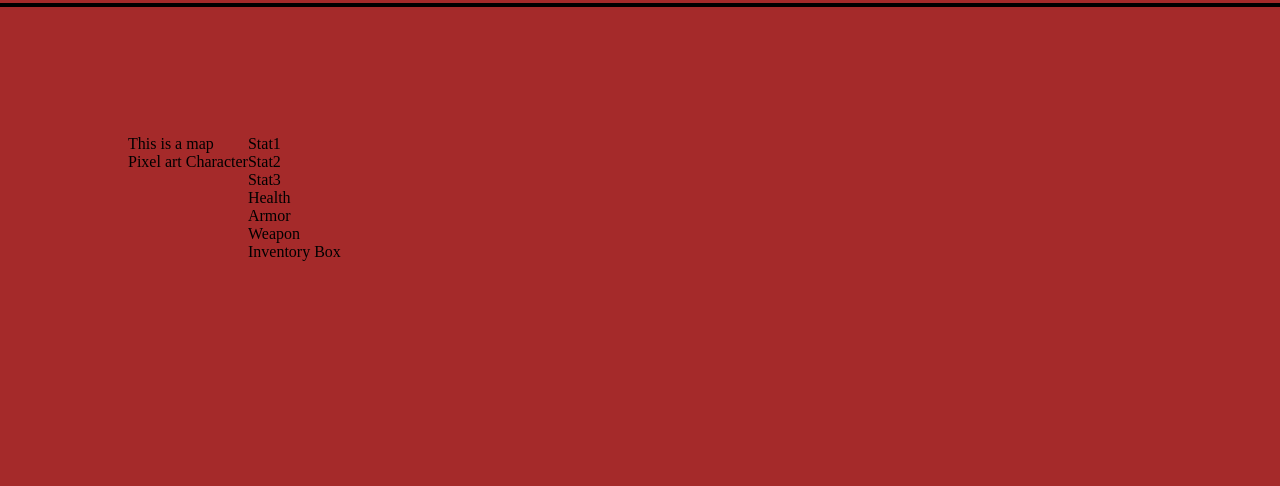
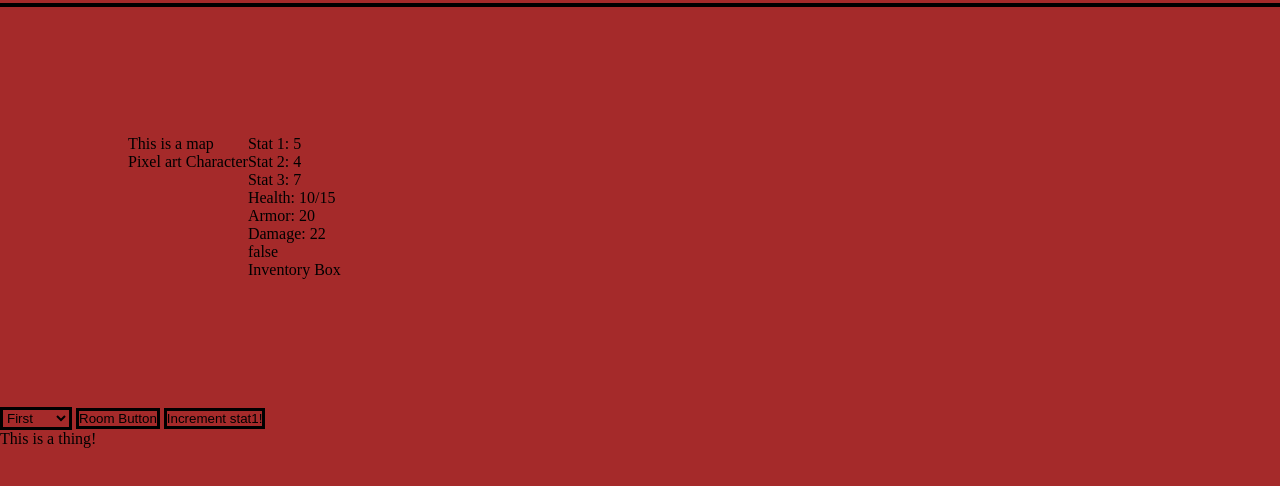
Before and after one commit to magoha01/RPG-Dungeon-Crawler-Project, a plain HTML site: page Index.html in a window 1280 px wide. Shown: the part 240-726 px from the top of the page. Drawn offline with Linux system fonts and the light colour scheme.

Commit message:
js proof of concepts

```diff
--- a/Index.html
+++ b/Index.html
@@ -24,16 +24,77 @@
         </div>
         <div class="cSheetMid">
             <div class="cSheetPlayerStats">
-                <div class="cSheetStatField">Stat1</div>
-                <div class="cSheetStatField">Stat2</div>
-                <div class="cSheetStatField">Stat3</div>
+                <div id="cSheetStatField1">Stat1</div>
+                <div id="cSheetStatField2">Stat2</div>
+                <div id="cSheetStatField3">Stat3</div>
             </div>
             <div class="cSheetPlayerValues">
-                <div class="cSheetHealth">Health</div>
-                <div class="cSheetArmor">Armor</div>
-                <div class="cSheetWeapon">Weapon</div>
+                <div id="cSheetHealth">Health</div>
+                <div id="cSheetArmor">Armor</div>
+                <div id="cSheetWeapon">Weapon</div>
+                <div id="testTest"></div>
             </div>
         <div class="cSheetInventory">Inventory Box</div>
         </div>
     </section>
+    <script>
+        document.getElementById("cSheetStatField1").innerHTML = `Stat 1: ${player.stat1}`;
+        document.getElementById("cSheetStatField2").innerHTML = `Stat 2: ${player.stat2}`;
+        document.getElementById("cSheetStatField3").innerHTML = `Stat 3: ${player.stat3}`;
+        document.getElementById("cSheetHealth").innerHTML = `Health: ${player.hpCurrent}/${player.hpTotal}`;
+        document.getElementById("cSheetArmor").innerHTML = `Armor: ${player.armor}`;
+        document.getElementById("cSheetWeapon").innerHTML = `Damage: ${player.dmg}`;
+        document.getElementById("testTest").innerHTML = toggle;
+    </script>
+    <section id="room">
+        <select name="choices" id="rooms">
+            <option value="first">First</option>
+            <option value="second">Second</option>
+            <option value="third">Third</option>
+        </select>
+        <button onclick='Button()'>Room Button</button>
+        <button onclick='stat1Increment()'>Increment stat1!</button>
+        <h2 id="tester">This is a thing!</h2>
+
+        <!-- Everthing below is proof of concept with JS
+            <script type="text/javascript">
+            tester = document.getElementById("tester")
+            roomButton = document.getElementById("room")
+            roomButton.onclick =  function Button ()  {
+    // let toggle = 0
+    if(toggle = false){
+    document.getElementById("tester").innerHTML = "New text!";
+    toggle = true
+} else if (toggle = true){
+    document.getElementById("tester").innerHTML = "Something Else!";
+    toggle = false
+}
+            }
+        </script> -->
+        <!-- <script type="text/javascript">
+            // Pre populated array of data
+        //     var myData = new Array();
+        //     myData[0] = 'Select'
+        //     myData[1] = 'Some text';
+        //     myData[2] = 'Some other text';
+        // </script>      -->
+         <!-- <form id="example" name="example">
+                 <select id="selector" name="selector">
+                     <option value=""></option>
+                     <option value=1>One</option>
+                     <option value=2>Two</option>
+                 </select>
+                 <br />
+                 <input type="text" value="" id="populateme" name="populateme" />
+           </form>
+
+            <script type="text/javascript"> -->
+             <!--    document.example.selector.onchange = updateText;
+
+                 function updateText() {
+                   var obj_sel = document.example.selector;
+                   document.example.populateme.value = myData[obj_sel.value];
+             }
+             </script> -->
+
 </body>
--- a/Index.js
+++ b/Index.js
@@ -0,0 +1,49 @@
+
+class Room {
+    constructor(roomAtt){
+        this.roomId = roomAtt.roomId
+    }
+}
+
+ let toggle = false
+function Button ()  {
+    // let toggle = false
+    if(toggle === false){
+    document.getElementById("tester").innerHTML = "New text!";
+    toggle = true
+} else {
+    document.getElementById("tester").innerHTML = null;
+    toggle = false
+}
+document.getElementById("testTest").innerHTML = toggle;
+}
+
+startingRoom = new Room({roomId:'testing room ID'})
+console.log(startingRoom.roomId)
+// function updateStats() {
+// document.getElementById("stat1").innerHTML = "New text!"
+// }
+// updateStats()
+// let test = document.getElementById("rooms");
+// console.log(test)
+// document.addEventListener()
+startingRoom.roomId = 'Testing Testing'
+let player = {
+    playerName: 'Ted',
+    stat1: 5,
+    stat2: 4,
+    stat3: 7,
+    hpCurrent: 10,
+    hpTotal: 15,
+    armor: 20,
+    dmg: 22,
+    room: 1,
+
+}
+
+function stat1Increment(){
+    player.stat1++
+    document.getElementById("cSheetStatField1").innerHTML = `Stat 1: ${player.stat1}`;
+}
+// stat1Increment()
+// console.log(player.stat1)
```
